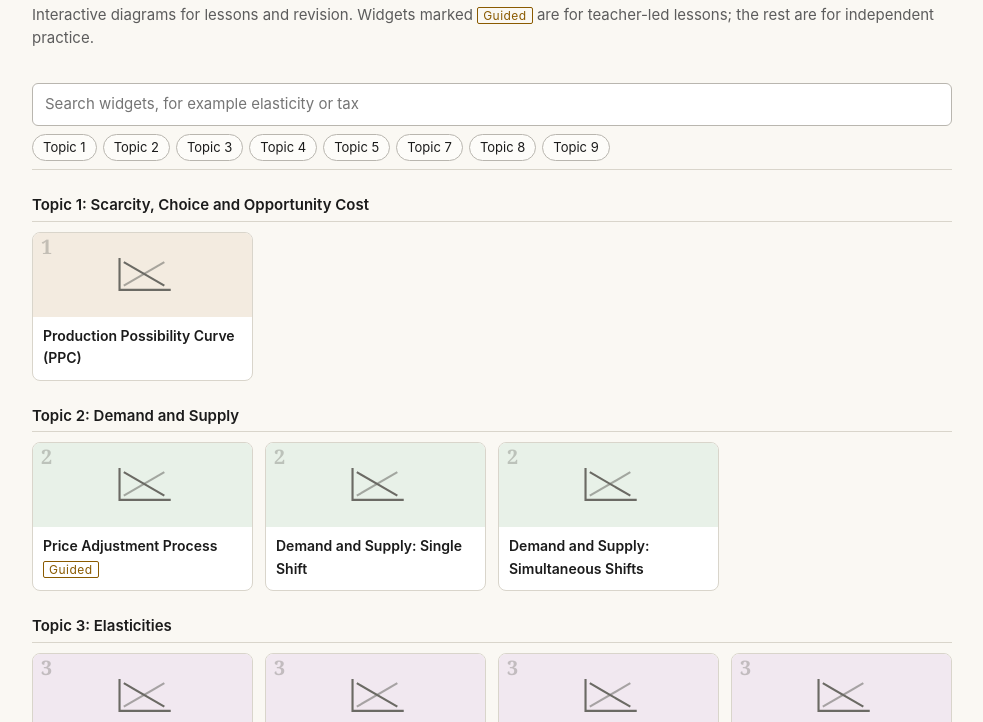
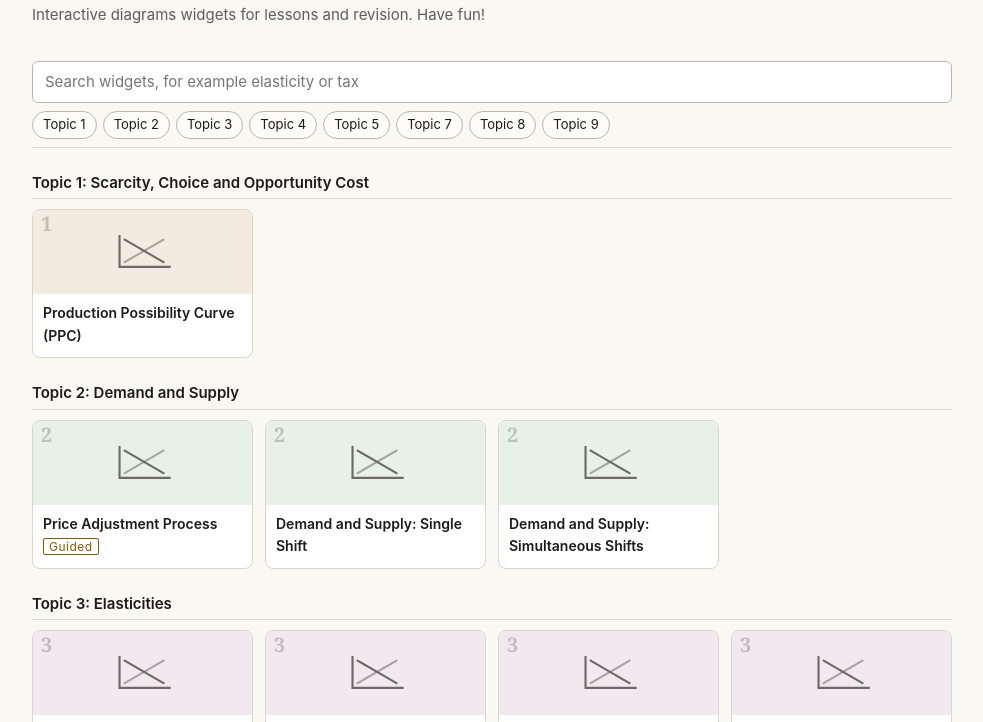
Before and after one commit to samuelwjq/econtest, a plain HTML site: page index.html in a window 1280 px wide. Shown: the part 72-794 px from the top of the page, without its empty margins (148-1131 px from the left). Drawn offline with Linux system fonts and the light colour scheme.

Commit message:
Update lede paragraph for clarity and engagement

```diff
--- a/index.html
+++ b/index.html
@@ -10,7 +10,7 @@
 
 <main id="menu">
   <h1>H2 Economics Diagrams</h1>
-  <p class="lede">Interactive diagrams for lessons and revision. Widgets marked <span class="tag">Guided</span> are for teacher-led lessons; the rest are for independent practice.</p>
+  <p class="lede">Interactive diagrams widgets for lessons and revision. Have fun!</p>
   <div id="menu-tools">
     <input type="search" id="menu-search" placeholder="Search widgets, for example elasticity or tax" aria-label="Search widgets" autocomplete="off">
     <nav id="topic-bar" aria-label="Jump to topic"></nav>
```
